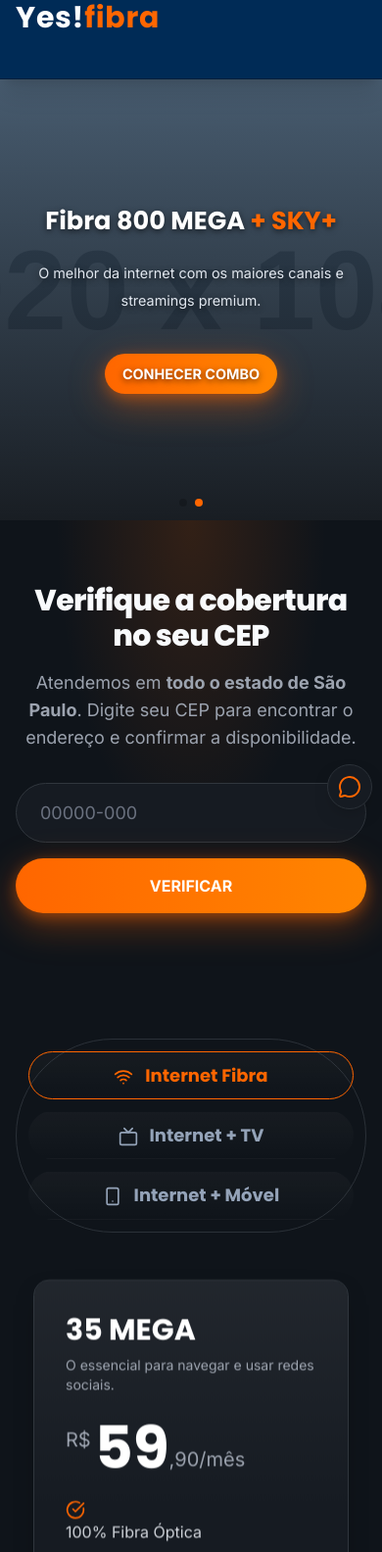
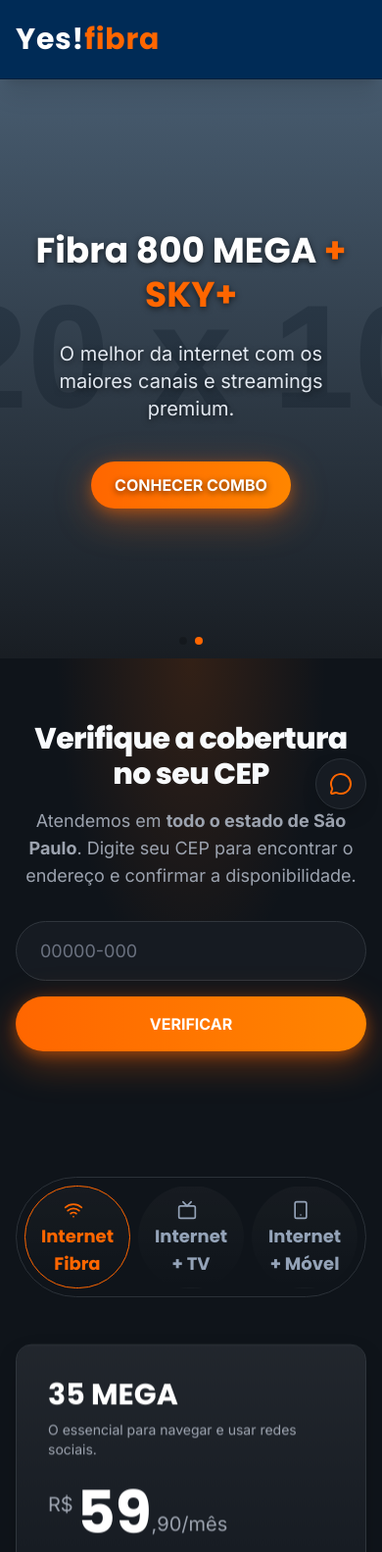
Before and after one commit to anthony-pcamargo/site-yes-fibra, a plain HTML site: page index.html in a window 390 px wide. Shown: the top 1584 px of the page at 98% size. Drawn offline with nearby package versions, Linux system fonts and the light colour scheme; placeholder pictures from the web are drawn by us.

Commit message:
Update style.css

```diff
--- a/style.css
+++ b/style.css
@@ -355,123 +355,3 @@
     opacity:1;
     pointer-events:auto;
 }
-
-/* ===================== */
-/*   AJUSTES PARA MOBILE */
-/* ===================== */
-
-/* Tablets e telas médias */
-@media (max-width: 1024px) {
-  .hero-slide-content h1,
-  .hero-slide-content h2 {
-    font-size: 2.5rem;
-    line-height: 1.2;
-  }
-
-  .hero-slide-content p {
-    font-size: 1.1rem;
-  }
-
-  .card {
-    padding: 1.5rem;
-  }
-
-  .tabs-wrap {
-    flex-wrap: wrap;
-    gap: .75rem;
-  }
-
-  .tab-btn {
-    flex: 1 1 45%;
-    text-align: center;
-  }
-
-  footer .grid {
-    grid-template-columns: repeat(2, 1fr);
-  }
-}
-
-/* Celulares (até 768px) */
-@media (max-width: 768px) {
-  header nav .flex {
-    flex-direction: column;
-    align-items: flex-start;
-  }
-
-  .hero-slide {
-    height: auto;
-    padding: 4rem 1rem;
-  }
-
-  .hero-slide-content {
-    text-align: center;
-  }
-
-  .hero-slide-content h1,
-  .hero-slide-content h2 {
-    font-size: 2rem;
-  }
-
-  .hero-slide-content p {
-    font-size: 1rem;
-  }
-
-  .flex.flex-col.sm\:flex-row {
-    flex-direction: column;
-  }
-
-  .card {
-    margin: 0 auto;
-    max-width: 90%;
-  }
-
-  .tabs-wrap {
-    flex-direction: column;
-    padding: .75rem;
-  }
-
-  .fab,
-  .backtop {
-    right: 10px;
-    width: 46px;
-    height: 46px;
-  }
-
-  .footer-col {
-    text-align: center;
-  }
-
-  footer .grid {
-    grid-template-columns: 1fr;
-  }
-
-  footer .space-x-4 {
-    justify-content: center;
-  }
-}
-
-/* Smartphones pequenos (até 400px) */
-@media (max-width: 400px) {
-  .hero-slide-content h1,
-  .hero-slide-content h2 {
-    font-size: 1.6rem;
-  }
-
-  .hero-slide-content p {
-    font-size: .9rem;
-  }
-
-  .btn-primary,
-  .btn-secondary {
-    font-size: .9rem;
-    padding: 10px 18px;
-  }
-
-  .card {
-    padding: 1rem;
-  }
-
-  .section-title {
-    font-size: 1.8rem;
-  }
-}
```
